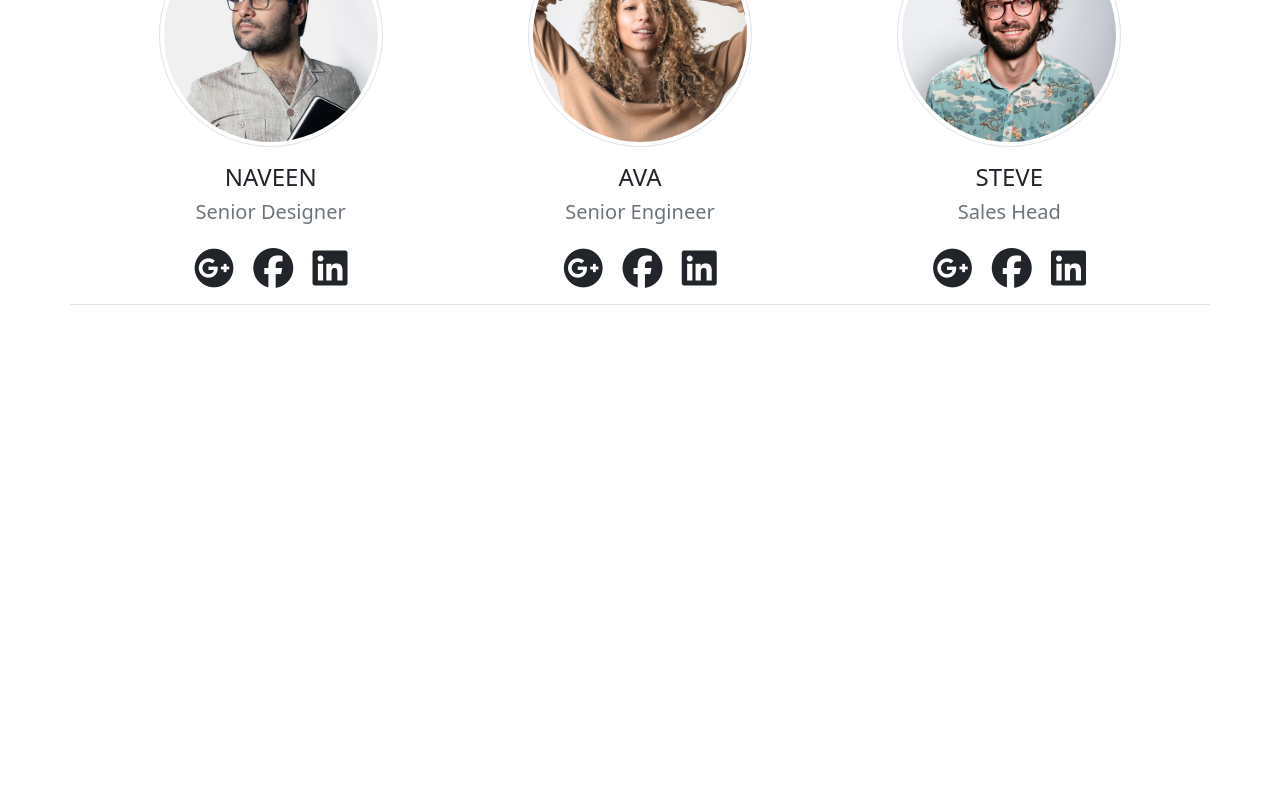
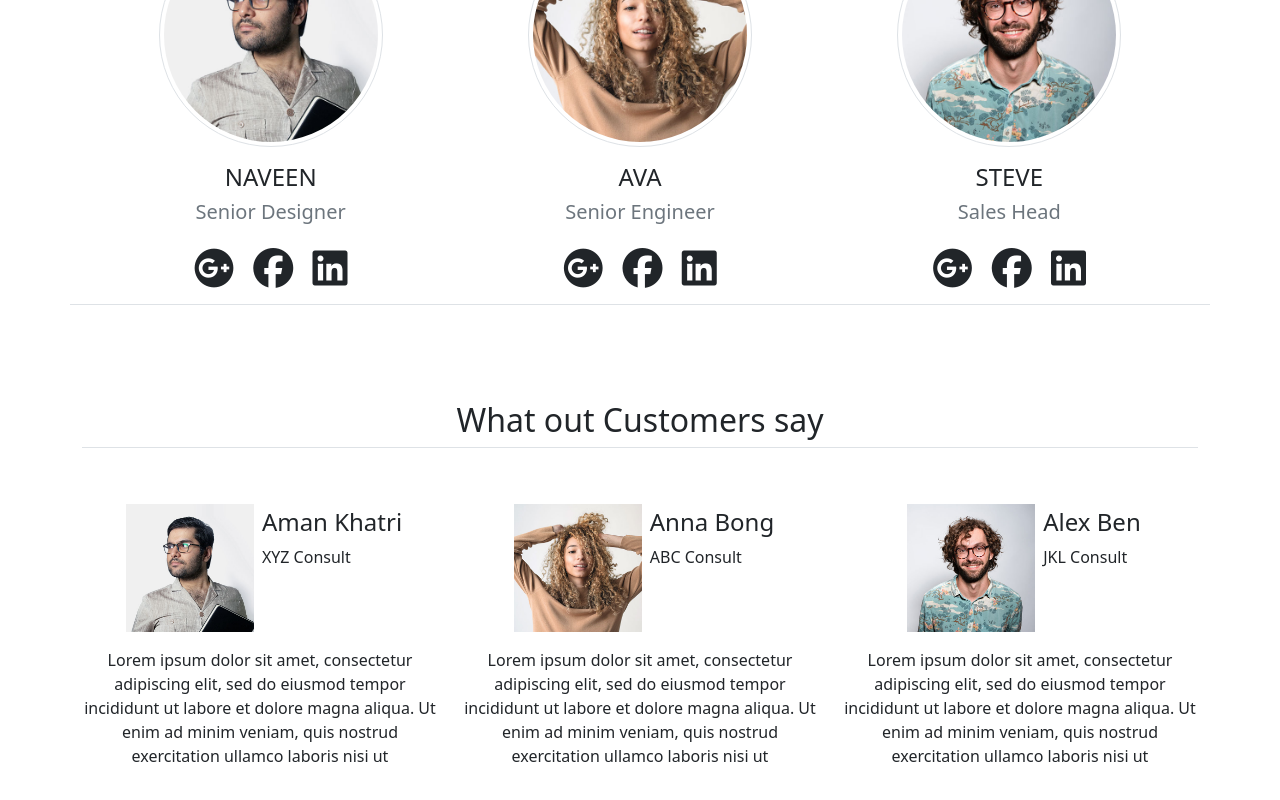
Before and after one commit to tejasvee-appsdeployer/agency-site, a React (Create React App) app: page / in a window 1280 px wide. Shown: the part 2447-3247 px from the top of the page. Before the commit the page ends 2752 px from the top, so only its background shows below. Built offline with nearby package versions, Linux system fonts and the light colour scheme.

Commit message:
Customers component

```diff
--- a/src/App.js
+++ b/src/App.js
@@ -5,6 +5,7 @@ import CarouselC from "./components/CarouselC";
 import { Services } from "./components/Services";
 import AboutUs from "./components/AboutUs";
 import Team from "./components/Team";
+import Customer from "./components/Customer";
 
 function App() {
 	return (
@@ -14,6 +15,7 @@ function App() {
 			<Services />
 			<AboutUs />
 			<Team />
+			<Customer />
 		</div>
 	);
 }
--- /dev/null
+++ b/src/components/Customer.js
@@ -0,0 +1,58 @@
+import React from "react";
+import img1 from "../assests/img/team/1.jpg";
+import img2 from "../assests/img/team/2.jpg";
+import img3 from "../assests/img/team/3.jpg";
+
+function Customer() {
+	return (
+		<div className="container mt-5 pt-5">
+			<h2 className="pb-2 border-bottom">What out Customers say</h2>
+			<div className="row g-4 py-5 row-cols-1 row-cols-lg-3">
+				<div className="feature col">
+					<div className="d-inline-flex align-items-top justify-content-around bg-gradient fs-2 mb-3">
+						<img src={img1} style={{ width: "8rem" }} className="mx-2" alt="" />
+						<span className="mt-1">
+							<h3 className="fs-4">Aman Khatri</h3>
+							<p className="fs-6 text-start">XYZ Consult</p>
+						</span>
+					</div>
+					<p>
+						Lorem ipsum dolor sit amet, consectetur adipiscing elit, sed do
+						eiusmod tempor incididunt ut labore et dolore magna aliqua. Ut enim
+						ad minim veniam, quis nostrud exercitation ullamco laboris nisi ut
+					</p>
+				</div>
+				<div className="feature col">
+					<div className="d-inline-flex align-items-top justify-content-around bg-gradient fs-2 mb-3">
+						<img src={img2} style={{ width: "8rem" }} className="mx-2" alt="" />
+						<span className="mt-1">
+							<h3 className="fs-4">Anna Bong</h3>
+							<p className="fs-6 text-start">ABC Consult</p>
+						</span>
+					</div>
+					<p>
+						Lorem ipsum dolor sit amet, consectetur adipiscing elit, sed do
+						eiusmod tempor incididunt ut labore et dolore magna aliqua. Ut enim
+						ad minim veniam, quis nostrud exercitation ullamco laboris nisi ut
+					</p>
+				</div>
+				<div className="feature col">
+					<div className="d-inline-flex align-items-top justify-content-around bg-gradient fs-2 mb-3">
+						<img src={img3} style={{ width: "8rem" }} className="mx-2" alt="" />
+						<span className="mt-1">
+							<h3 className="fs-4">Alex Ben</h3>
+							<p className="fs-6 text-start">JKL Consult</p>
+						</span>
+					</div>
+					<p>
+						Lorem ipsum dolor sit amet, consectetur adipiscing elit, sed do
+						eiusmod tempor incididunt ut labore et dolore magna aliqua. Ut enim
+						ad minim veniam, quis nostrud exercitation ullamco laboris nisi ut
+					</p>
+				</div>
+			</div>
+		</div>
+	);
+}
+
+export default Customer;
```
